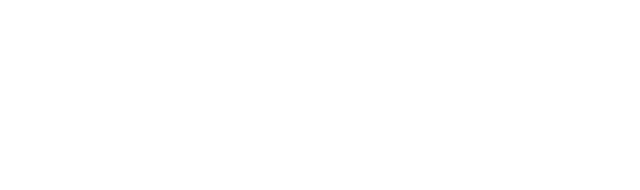
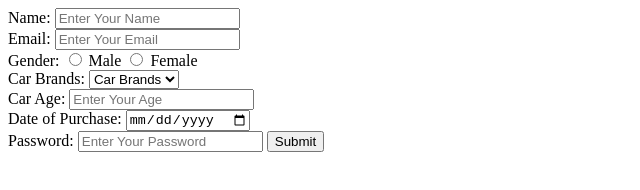
Before and after one commit to acciojob/car-insurance-form-Khushboo-Dalal, a website: page main.html in a window 1280 px wide. Shown: the whole page, without its empty margins (0-640 px from the left). Drawn offline with Linux system fonts and the light colour scheme.

Commit message:
created a submission

```diff
--- a/main.html
+++ b/main.html
@@ -4,10 +4,51 @@
 
 <head>
 	<link rel="stylesheet" href="styles.css">
+	<title>Form</title>
 </head>
 
 <body>
 	<!-- the entire body must be written by student -->
+
+
+	<form action"#" method="POST" name="form" id="form">
+    <div>
+     <label for="name">Name:</label>
+     <input type="text" name="name" id="name" placeholder="Enter Your Name" required>
+    </div>
+    <div>
+     <label for="email">Email:</label>
+     <input type="email" name="email" id="email" placeholder="Enter Your Email" required>
+    </div>
+	<div>
+     <label for="gender">Gender:</label>
+     <input type="radio" value="Male" name="gender" required> Male
+     <input type="radio" value="Female" name="gender" required> Female
+    </div>
+	<div>
+     <label for="cars">Car Brands:</label>
+       <select name="cars" id="cars">
+       <option value="cars" disabled selected>Car Brands</option>
+       <option value="BMW">BMW</option>
+       <option value="Audi">Audi</option>
+       <option value="Mercedez">Mercedez</option>
+       </select>
+      </div>
+    <div>
+     <label for="age">Car Age:</label>
+     <input type="number" name="age" id="age" placeholder="Enter Your Age" required>
+    </div>
+    <div>
+     <label for="dob">Date of Purchase:</label>
+     <input type="date" name="dob" id="dob" placeholder="Enter Your DOP" required>
+    </div>
+	<div>
+     <label for="password">Password:</label>
+     <input type="password" name="password" id="password" placeholder="Enter Your Password" required>
+
+	<button type="submit" value="Submit">Submit</button>
+
+
     <script type="text/javascript" src="./script.js">
 </script>
 
```
